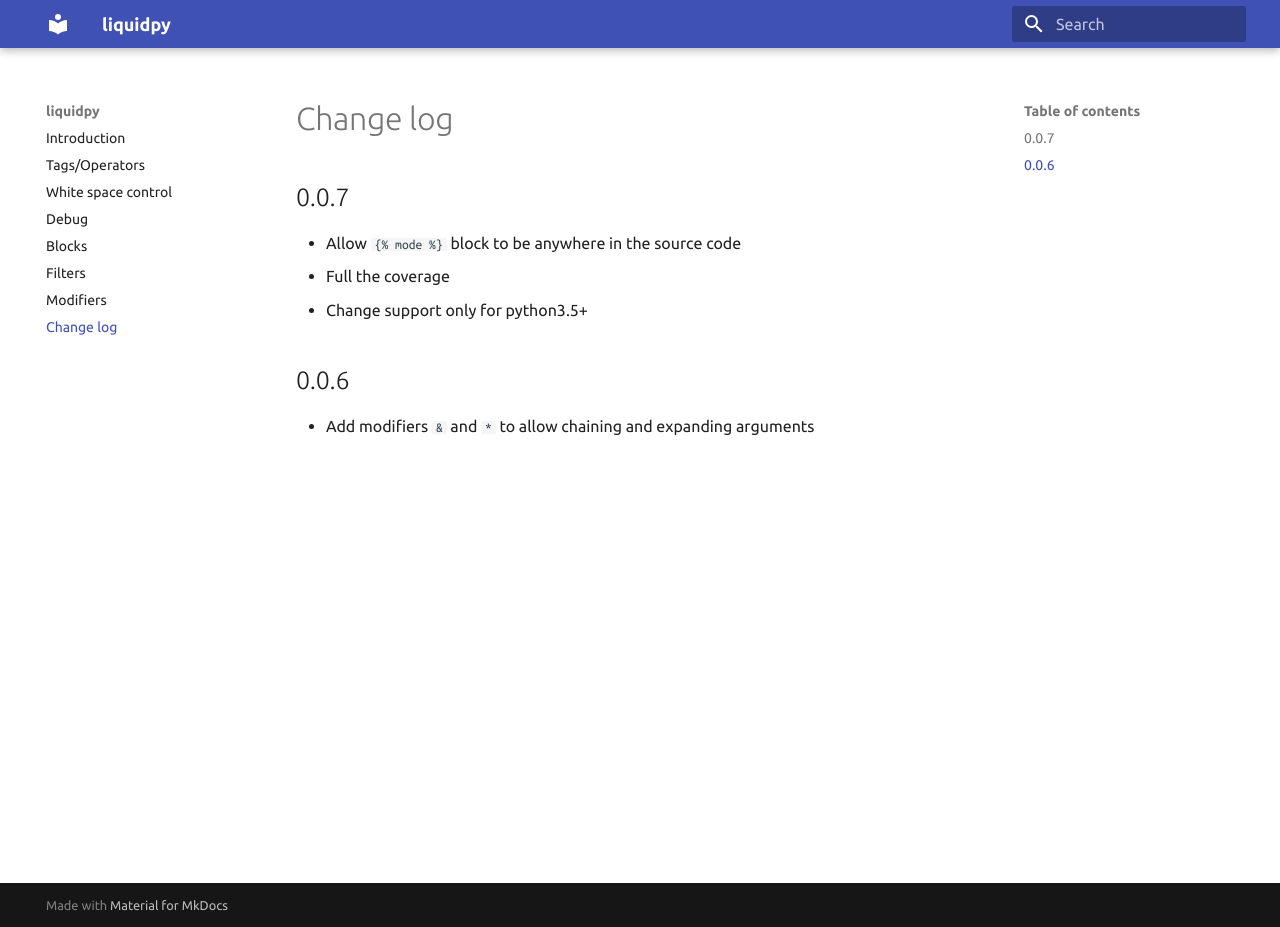
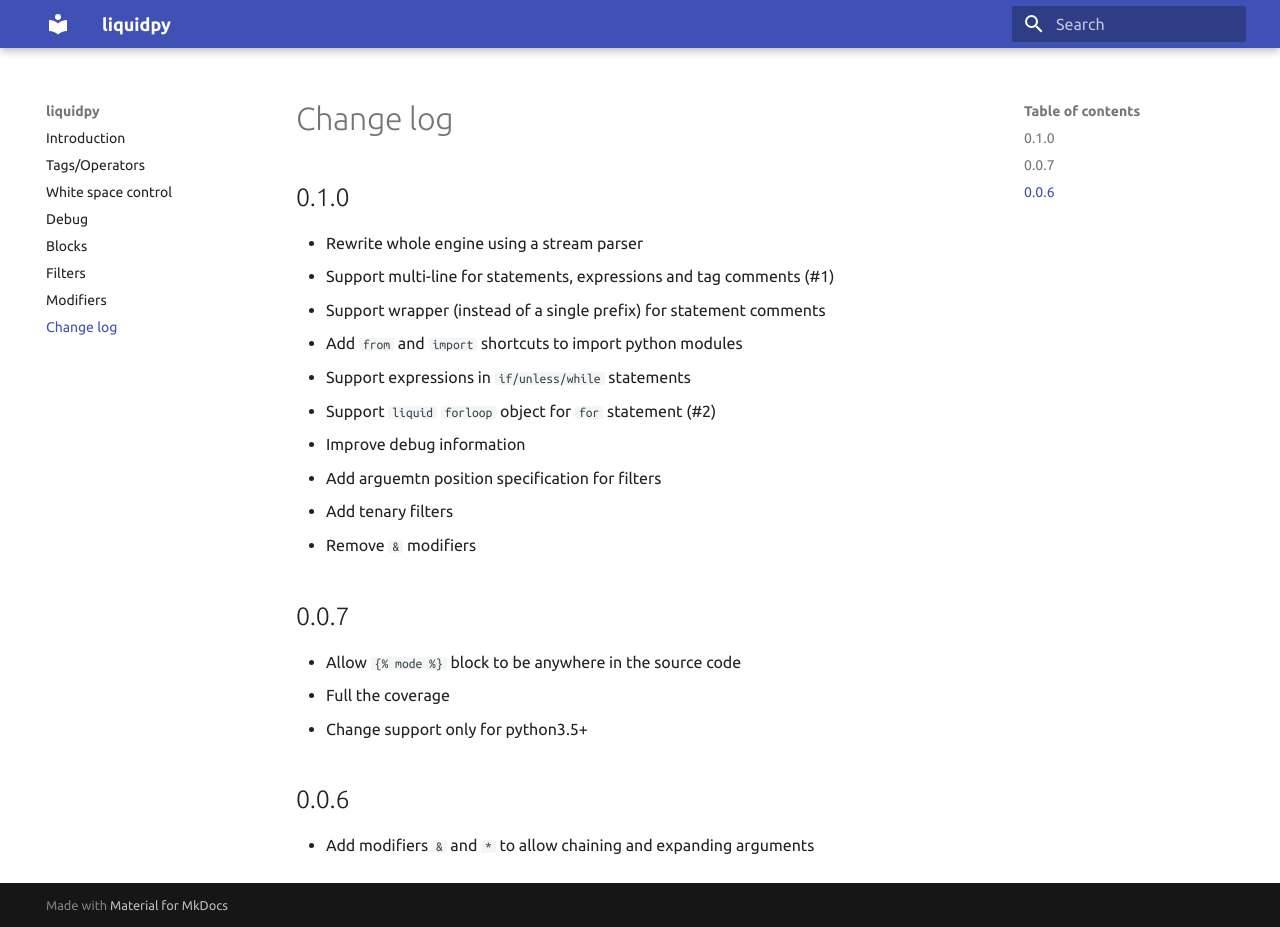
Before and after one commit to pwwang/liquidpy, an MkDocs documentation site: the page built from docs/changelog.md, in a window 1280 px wide and 927 px high. Built offline with MkDocs 1.6.1 and Material for MkDocs 9.7.7, drawn with Linux system fonts in a browser that asks for light colours.

Commit message:
Update changelog

```diff
--- a/docs/changelog.md
+++ b/docs/changelog.md
@@ -1,3 +1,15 @@
+
+# 0.1.0
+- Rewrite whole engine using a stream parser
+- Support multi-line for statements, expressions and tag comments (#1)
+- Support wrapper (instead of a single prefix) for statement comments
+- Add `from` and `import` shortcuts to import python modules
+- Support expressions in `if/unless/while` statements
+- Support `liquid` `forloop` object for `for` statement (#2)
+- Improve debug information
+- Add arguemtn position specification for filters
+- Add tenary filters
+- Remove `&` modifiers
 
 # 0.0.7
 - Allow `{% mode %}` block to be anywhere in the source code
```
Also changed, not shown: docs/blocks.md (+1 -1 lines).
